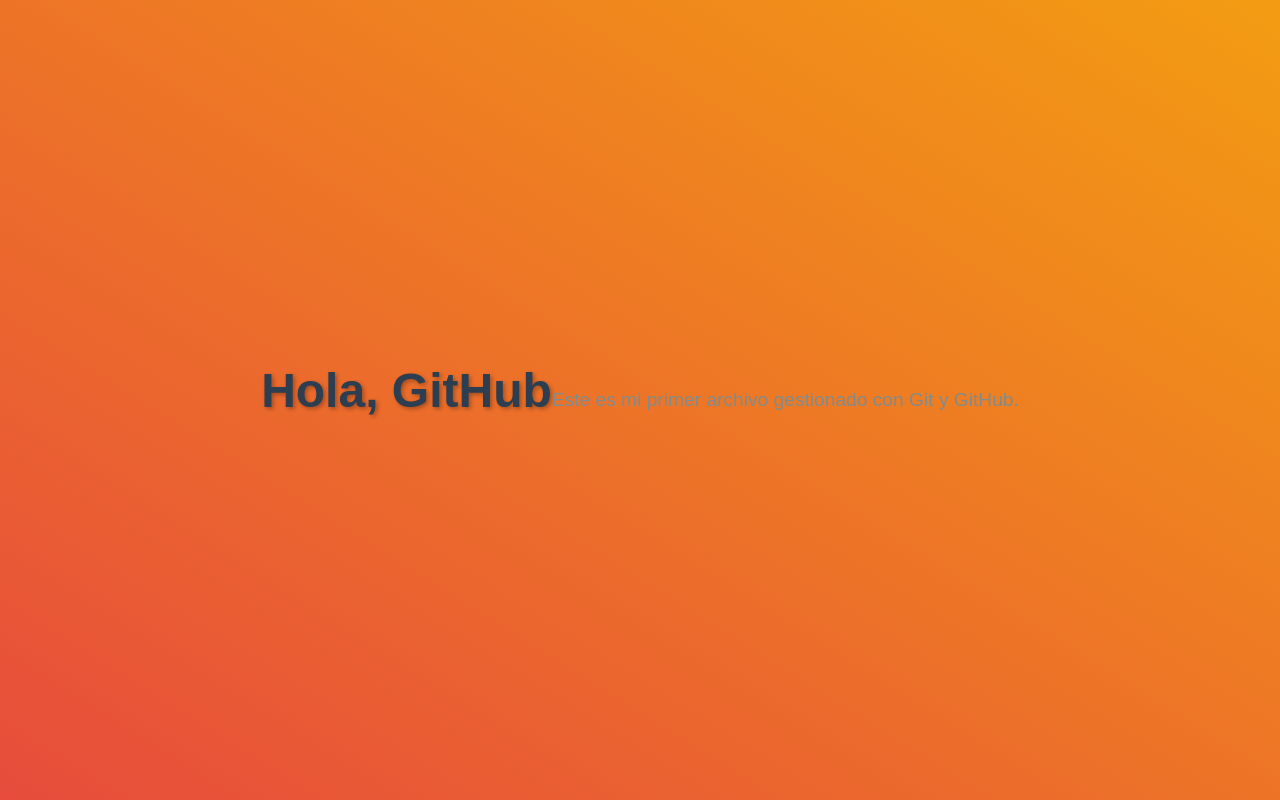
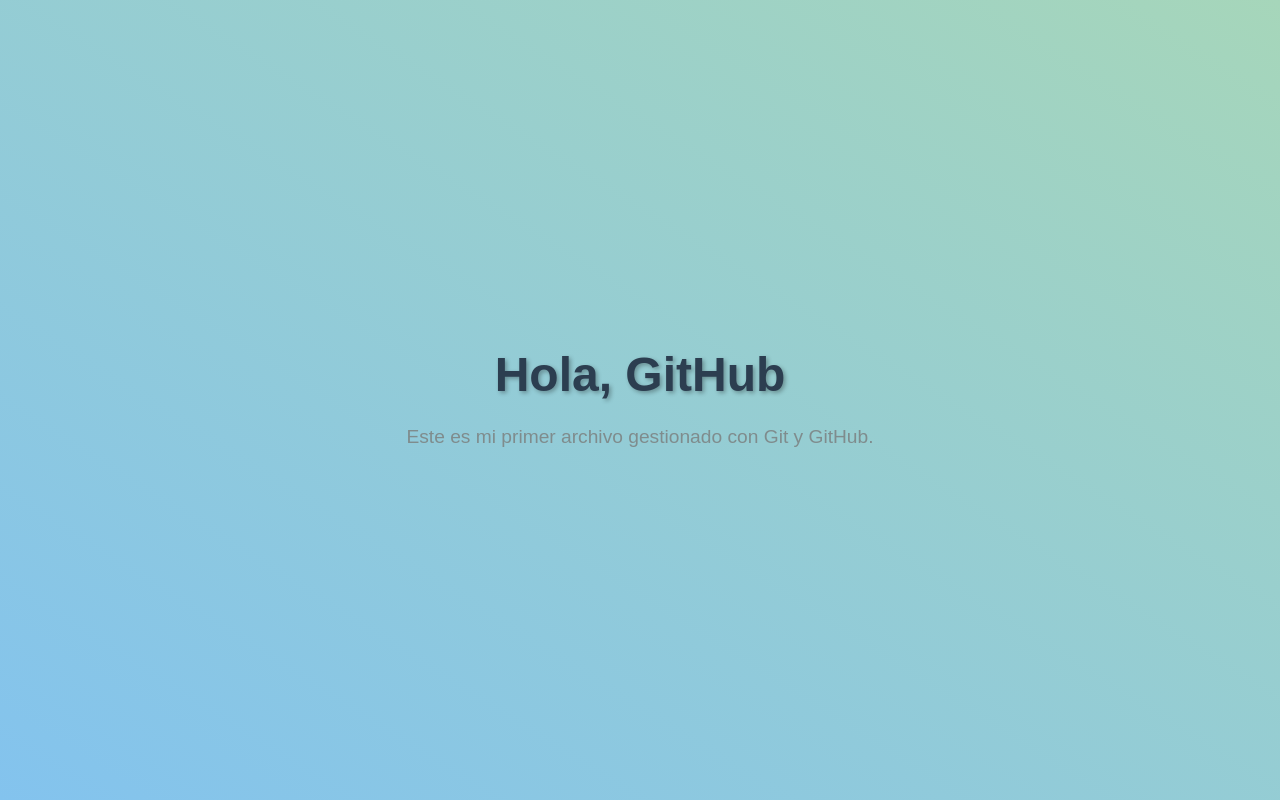
Before and after one commit to Brayan-Agusto/index, a plain HTML site: page index.htm in a window 1280 px wide. Drawn offline with Linux system fonts and the light colour scheme.

Commit message:
estilo nuevo

```diff
--- a/style.css
+++ b/style.css
@@ -13,8 +13,10 @@ body {
     display: flex;
     justify-content: center;
     align-items: center;
+    flex-direction: column; /* Ensures stacking of text and title */
     height: 100vh;
     margin: 0;
+    word-wrap: break-word; /* Allows text to break and wrap */
 }
 
 /* Styling the container */
@@ -22,6 +24,7 @@ h1 {
     font-size: 3rem;
     color: #2c3e50;
     margin-bottom: 20px;
+    text-align: center;
 }
 
 /* Styling the paragraph */
@@ -31,11 +34,13 @@ p {
     max-width: 600px;
     text-align: center;
     line-height: 1.6;
+    word-wrap: break-word; /* Ensures text in paragraph wraps */
+    margin: 0 20px; /* Add margin for spacing */
 }
 
 /* Adding a subtle shadow and background to the body for visual contrast */
 body {
-    background: linear-gradient(to top right, #e74c3c, #f39c12);
+    background: linear-gradient(to top right, #83c3ee, #a6d6ba);
 }
 
 /* Styling the text of the title */
```
